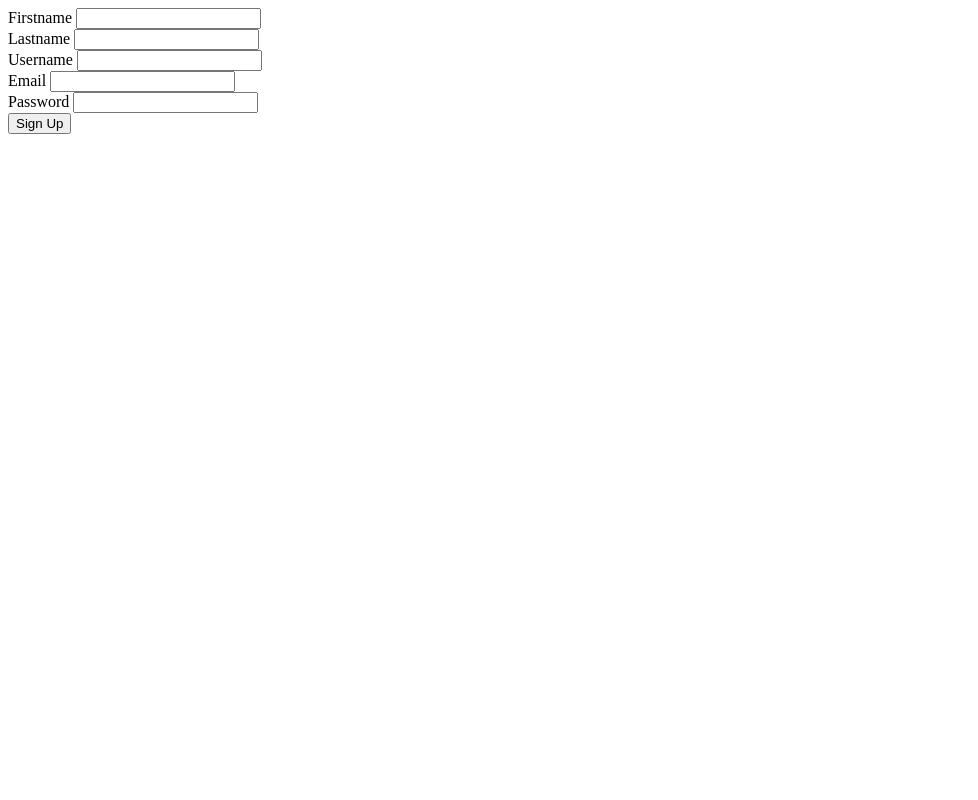
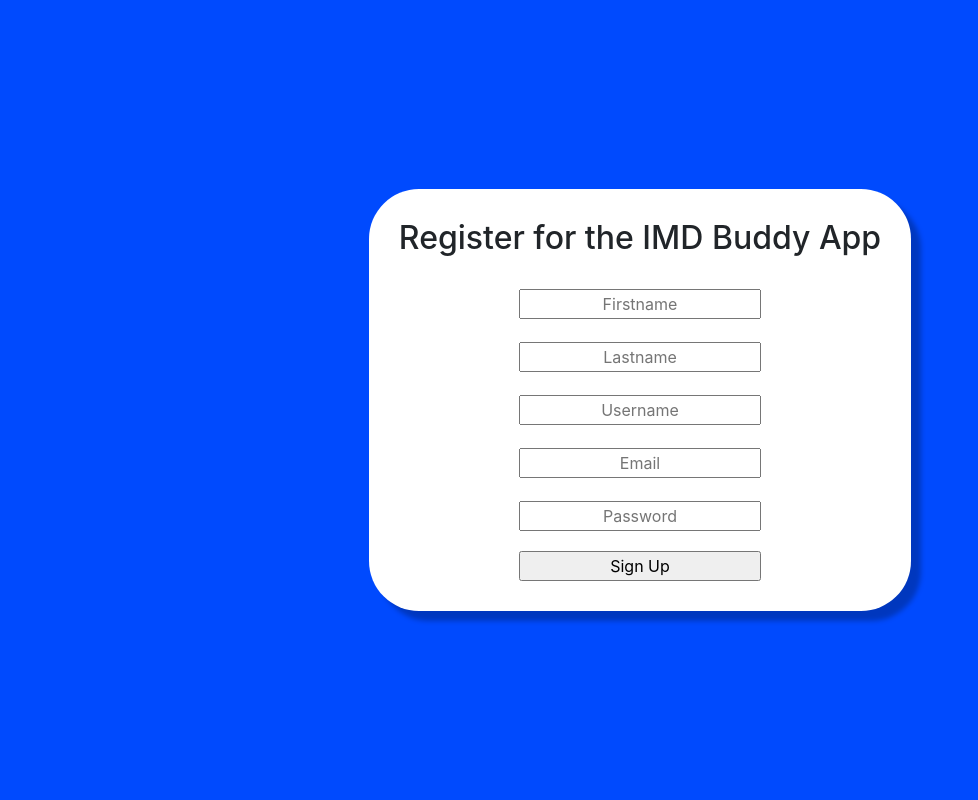
Before and after one commit to Jadabyte/BuddyApp, a PHP site: page /register.php in a window 1280 px wide. Shown: the whole page, without its empty margins (0-978 px from the left). Run offline with PHP 8.4, Linux system fonts and the light colour scheme.

Commit message:
css aangemaakt voor register.php

```diff
--- a/Login.php
+++ b/Login.php
@@ -18,7 +18,7 @@
             session_start();
             $_SESSION["user"] = $email;
 
-            header('Location: completeProfile.php');
+            header('Location: index.php');
         } else {
             // user+pass don't match
             // show error
--- /dev/null
+++ b/css/register.css
@@ -0,0 +1,44 @@
+body{
+    background-color: #004AFE;
+    display: flex;
+    justify-content: center;
+    align-items: center;
+    height: 100vh;
+    flex-direction: column;
+}
+.error{
+    text-align: center;
+    width: 90%;
+    color: white;
+    background-color: rgba(255, 0, 0, 0.5);
+    padding: 10px;
+    margin: 5px;
+}
+main{
+    display: flex;
+    background-color: #ffffff;
+    padding: 30px;
+    box-shadow: 10px 10px 5px rgba(0, 0, 0, 0.25);
+    border-radius: 50px;
+    flex-direction: column;
+    justify-content: center;
+    align-items: center;
+}
+form{
+    width: 50%;
+}
+div{
+    text-align: center;
+    display: flex;
+    flex-direction: column;
+}
+#submit{
+    margin-top: 20px;
+}
+::-webkit-input-placeholder {
+    text-align: center;
+}
+input{
+    margin-top: 15px;
+    text-align: center;
+}
--- a/register.php
+++ b/register.php
@@ -13,6 +13,7 @@
             $user->checkDuplicate();
             $user->submit();
             $success = "Account Created!";
+            header('Location: index.php');
         }
         catch (\Throwable $th) {
             $error = $th->getMessage();
@@ -24,12 +25,15 @@
 <head>
     <meta charset="UTF-8">
     <meta name="viewport" content="width=device-width, initial-scale=1.0">
-    <title>IMD Buddy App</title>
+    <link rel="stylesheet" href="https://stackpath.bootstrapcdn.com/bootstrap/4.4.1/css/bootstrap.min.css" integrity="sha384-Vkoo8x4CGsO3+Hhxv8T/Q5PaXtkKtu6ug5TOeNV6gBiFeWPGFN9MuhOf23Q9Ifjh" crossorigin="anonymous">
+    <link rel="stylesheet" href="css/register.css">
+    <title>Register</title>
 </head>
 <body>
     <main>
+        <h2>Register for the IMD Buddy App</h2>
         <?php if(isset($error)): ?>
-            <div class="error" style="color: red;"><?php echo $error; ?></div>
+            <div class="error"><?php echo $error; ?></div>
         <?php endif; ?>
 
         <?php if(isset($success)) : ?>
@@ -38,32 +42,32 @@
 
         <form action="" method="post">
             <div>
-                <label for="Firstname">Firstname</label>
-                <input type="text" id="Firstname" name="firstname">
+                <label for="Firstname"></label>
+                <input type="text" id="Firstname" name="firstname" placeholder="Firstname">
             </div>
 
             <div>
-                <label for="Lastname">Lastname</label>
-                <input type="text" id="Lastname" name="lastname">
+                <label for="Lastname"></label>
+                <input type="text" id="Lastname" name="lastname" placeholder="Lastname">
             </div>
 
             <div>
-                <label for="Username">Username</label>
-                <input type="text" id="Username" name="username">
+                <label for="Username"></label>
+                <input type="text" id="Username" name="username" placeholder="Username">
             </div>
 
             <div>
-                <label for="Email">Email</label>
-                <input type="text" id="Email" name="email">
+                <label for="Email"></label>
+                <input type="text" id="Email" name="email" placeholder="Email">
             </div>
 
             <div>
-                <label for="Password">Password</label>
-                <input type="password" id="Password" name="password">
+                <label for="Password"></label>
+                <input type="password" id="Password" name="password" placeholder="Password">
             </div>
 
             <div>
-                <input type="submit" value="Sign Up">
+                <input id="submit" type="submit" value="Sign Up">
             </div>
         </form>
     </main>
```
